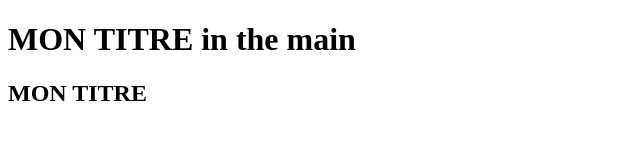
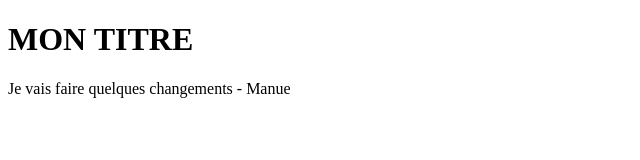
Before and after one commit to Manueitsmy/testGit, a plain HTML site: page index.html in a window 1280 px wide. Shown: the whole page, without its empty margins (0-640 px from the left). Drawn offline with Linux system fonts and the light colour scheme.

Commit message:
commit 1 Manue

```diff
--- a/index.html
+++ b/index.html
@@ -3,11 +3,14 @@
 <head>
     <meta charset="UTF-8">
     <meta name="viewport" content="width=device-width, initial-scale=1.0">
+    <link rel="stylesheet" href="style.css">
     <title>Document</title>
 </head>
 <body>
-    <h1>MON TITRE in the main</h1>
-    <h2>MON TITRE</h2>
 
+    <div  class="style">
+    <h1>MON TITRE</h1>
+    <p> Je vais faire quelques changements - Manue</p>
+</div>
 </body>
 </html>
```
